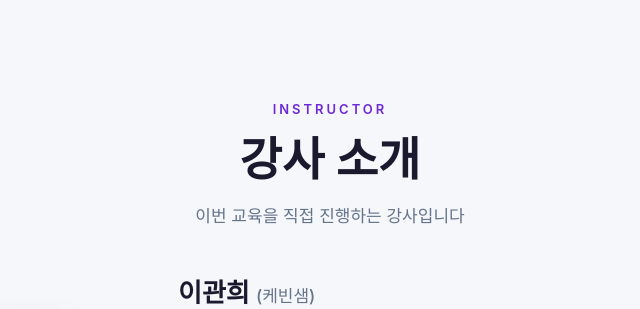
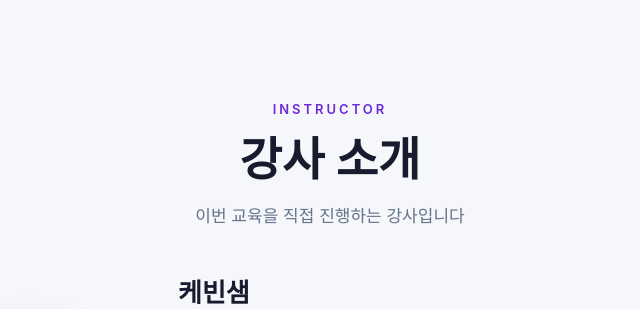
Before and after one commit to kevinsaem/booking, a FastAPI app: page /corporate in a window 1280 px wide. Shown: the part 1598-1907 px from the top of the page, without its empty margins (310-950 px from the left). Run offline with FastAPI, Linux system fonts and the light colour scheme; some libraries are stand-ins or nearby versions; some web fonts are replaced.

Commit message:
[기업교육] 강사 소개 섹션 실명 제거, 케빈샘으로 표기
Co-Authored-By: Claude Opus 4.6 (1M context) <noreply@anthropic.com>

```diff
--- a/templates/site/corporate.html
+++ b/templates/site/corporate.html
@@ -608,10 +608,10 @@
     <p class="sec-p rv">이번 교육을 직접 진행하는 강사입니다</p>
     <div class="instructor-split">
       <div class="rv">
-        <img src="/static/site/images/instructor_kevin.png" alt="이관희 (케빈샘)" class="instructor-photo" loading="lazy">
+        <img src="/static/site/images/instructor_kevin.png" alt="케빈샘" class="instructor-photo" loading="lazy">
       </div>
       <div class="rv" style="text-align: left;">
-        <h3 style="font-size: var(--fs-heading); font-weight: 700; color: var(--ink); margin-bottom: 4px;">이관희 <span style="font-size: var(--fs-body); color: var(--ink3); font-weight: 500;">(케빈샘)</span></h3>
+        <h3 style="font-size: var(--fs-heading); font-weight: 700; color: var(--ink); margin-bottom: 4px;">케빈샘</h3>
         <p style="font-size: var(--fs-base-lg); color: var(--ink3); margin-bottom: 16px;">케빈샘AI코딩학원 원장 · AI·코딩 교육 전문가</p>
         <div class="instructor-tags">
           <span class="instructor-tag">AI·코딩 교육 8년+</span>
```
